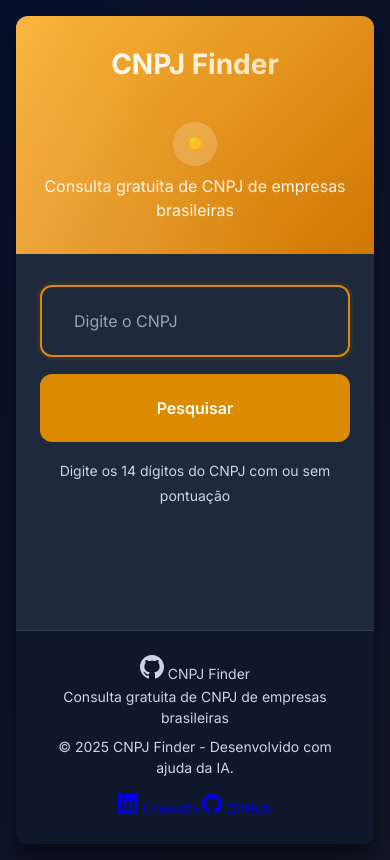
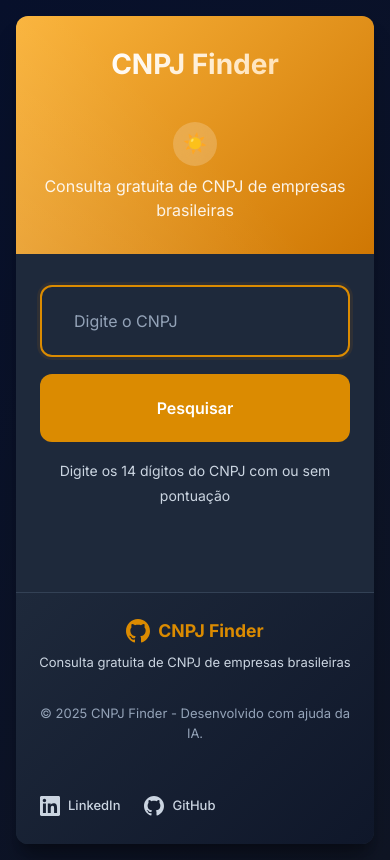
Before and after one commit to itsRomuloGarcia/performan, a website: page public/index.html in a window 390 px wide. Drawn offline with Linux system fonts and the light colour scheme.

```diff
--- a/public/style.css
+++ b/public/style.css
@@ -1159,4 +1159,284 @@
   .rate-limit-icon {
     align-self: center;
   }
+
 }
+
+/* ============================================= */
+/* ESTILOS PARA O FOOTER ATUALIZADO */
+/* ============================================= */
+
+.footer {
+  background: var(--surface-color);
+  border-top: 1px solid var(--border-color);
+  padding: var(--space-2xl) 0;
+  margin-top: auto;
+}
+
+.footer-container {
+  max-width: 1200px;
+  margin: 0 auto;
+  padding: 0 var(--space-xl);
+}
+
+.footer-content {
+  display: flex;
+  justify-content: space-between;
+  align-items: flex-start;
+  gap: var(--space-2xl);
+}
+
+.footer-info {
+  flex: 1;
+  max-width: 400px;
+}
+
+.footer-brand {
+  display: flex;
+  flex-direction: column;
+  gap: var(--space-sm);
+  margin-bottom: var(--space-lg);
+}
+
+.logo {
+  display: flex;
+  align-items: center;
+  gap: var(--space-sm);
+  font-weight: 700;
+  font-size: 1.25rem;
+  color: var(--primary-color);
+}
+
+.logo svg {
+  color: var(--primary-color);
+}
+
+.footer-description {
+  color: var(--text-secondary);
+  line-height: 1.6;
+  font-size: 14px;
+  margin: 0;
+}
+
+.footer-copyright {
+  color: var(--text-tertiary);
+  font-size: 14px;
+  margin: 0;
+}
+
+.footer-links {
+  display: flex;
+  flex-direction: column;
+  gap: var(--space-lg);
+}
+
+.footer-social {
+  display: flex;
+  flex-direction: column;
+  gap: var(--space-sm);
+}
+
+.social-link {
+  display: flex;
+  align-items: center;
+  gap: var(--space-sm);
+  color: var(--text-secondary);
+  text-decoration: none;
+  padding: var(--space-sm) var(--space-md);
+  border-radius: var(--radius);
+  transition: all var(--transition);
+  font-weight: 500;
+  font-size: 14px;
+}
+
+.social-link:hover,
+.social-link:focus {
+  color: var(--primary-color);
+  background: var(--surface-hover);
+  transform: translateY(-1px);
+}
+
+.social-link:active {
+  transform: translateY(0);
+}
+
+.social-link svg {
+  flex-shrink: 0;
+}
+
+/* Estados de foco para acessibilidade */
+.social-link:focus {
+  outline: 2px solid var(--primary-color);
+  outline-offset: 2px;
+}
+
+/* ============================================= */
+/* RESPONSIVIDADE DO FOOTER */
+/* ============================================= */
+
+@media (max-width: 768px) {
+  .footer {
+    padding: var(--space-xl) 0;
+  }
+
+  .footer-container {
+    padding: 0 var(--space-lg);
+  }
+
+  .footer-content {
+    flex-direction: column;
+    gap: var(--space-xl);
+    text-align: center;
+  }
+
+  .footer-info {
+    max-width: none;
+  }
+
+  .footer-brand {
+    align-items: center;
+  }
+
+  .footer-social {
+    flex-direction: row;
+    justify-content: center;
+    flex-wrap: wrap;
+  }
+
+  .social-link {
+    padding: var(--space-sm);
+  }
+}
+
+@media (max-width: 480px) {
+  .footer {
+    padding: var(--space-lg) 0;
+  }
+
+  .footer-container {
+    padding: 0 var(--space-md);
+  }
+
+  .footer-content {
+    gap: var(--space-lg);
+  }
+
+  .logo {
+    font-size: 1.1rem;
+  }
+
+  .footer-description {
+    font-size: 13px;
+  }
+
+  .footer-copyright {
+    font-size: 13px;
+  }
+
+  .social-link {
+    font-size: 13px;
+    padding: var(--space-xs) var(--space-sm);
+  }
+}
+
+/* ============================================= */
+/* ANIMAÇÕES E EFEITOS ESPECIAIS */
+/* ============================================= */
+
+@keyframes fadeInUp {
+  from {
+    opacity: 0;
+    transform: translateY(20px);
+  }
+  to {
+    opacity: 1;
+    transform: translateY(0);
+  }
+}
+
+.footer {
+  animation: fadeInUp 0.6s ease;
+}
+
+/* Efeito de brilho no logo */
+.logo {
+  position: relative;
+}
+
+.logo::after {
+  content: '';
+  position: absolute;
+  bottom: -2px;
+  left: 0;
+  width: 0;
+  height: 2px;
+  background: linear-gradient(90deg, var(--primary-color), var(--primary-light));
+  transition: width var(--transition-slow);
+}
+
+.logo:hover::after {
+  width: 100%;
+}
+
+/* Efeito de gradiente nos links sociais */
+.social-link {
+  position: relative;
+  overflow: hidden;
+}
+
+.social-link::before {
+  content: '';
+  position: absolute;
+  top: 0;
+  left: -100%;
+  width: 100%;
+  height: 100%;
+  background: linear-gradient(90deg, transparent, rgba(var(--primary-rgb), 0.1), transparent);
+  transition: left var(--transition-slow);
+}
+
+.social-link:hover::before {
+  left: 100%;
+}
+
+/* ============================================= */
+/* MODOS DE COR ALTERNATIVOS */
+/* ============================================= */
+
+/* Light mode específico para footer */
+body:not(.dark-mode) .footer {
+  background: linear-gradient(135deg, #f8fafc 0%, #f1f5f9 100%);
+}
+
+/* Dark mode específico para footer */
+.dark-mode .footer {
+  background: linear-gradient(135deg, #1e293b 0%, #0f172a 100%);
+}
+
+/* High contrast mode */
+@media (prefers-contrast: high) {
+  .footer {
+    border-top: 2px solid var(--border-color);
+  }
+
+  .social-link {
+    border: 1px solid var(--border-color);
+  }
+}
+
+/* Reduced motion */
+@media (prefers-reduced-motion: reduce) {
+  .footer {
+    animation: none;
+  }
+
+  .logo::after,
+  .social-link::before {
+    display: none;
+  }
+
+  .social-link:hover,
+  .social-link:focus {
+    transform: none;
+  }
+}
```
